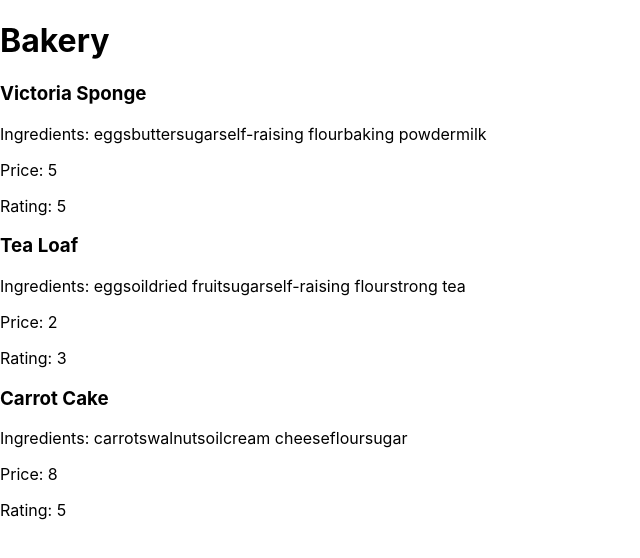
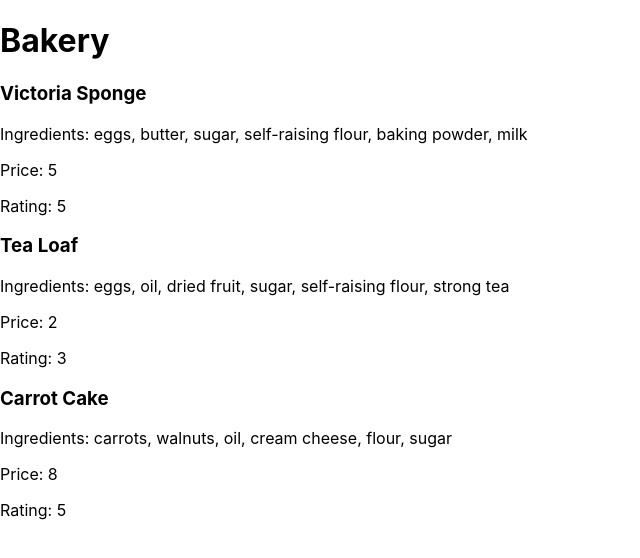
Before and after one commit to L1ly-42/Week08Day3_BNTABakeryLab, a React (Create React App) app: page / in a window 1280 px wide. Shown: the top 558 px of the page, without its empty margins (0-640 px from the left). Built offline with nearby package versions, Linux system fonts and the light colour scheme.

Commit message:
fixed ingredient formatting issue

```diff
--- a/src/components/Cake.js
+++ b/src/components/Cake.js
@@ -1,10 +1,9 @@
 const Cake = ({cakeName, ingredients, price, rating}) => {
-
 
     return (
     <>
     <h3>{cakeName}</h3>
-    <p>Ingredients: {ingredients}</p>
+    <p>Ingredients: {ingredients.join(', ')}</p>
     <p> Price: {price}</p>
     <p> Rating: {rating}</p>
     </>
```
